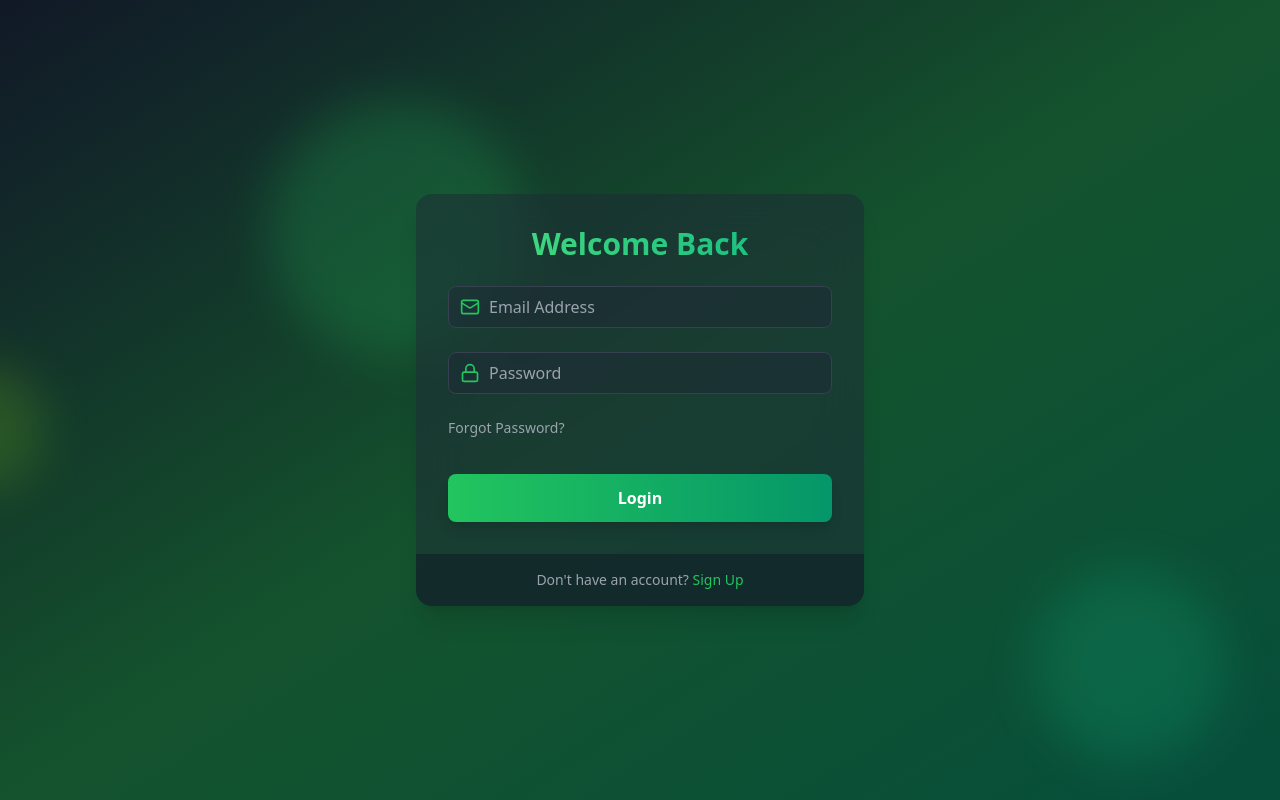
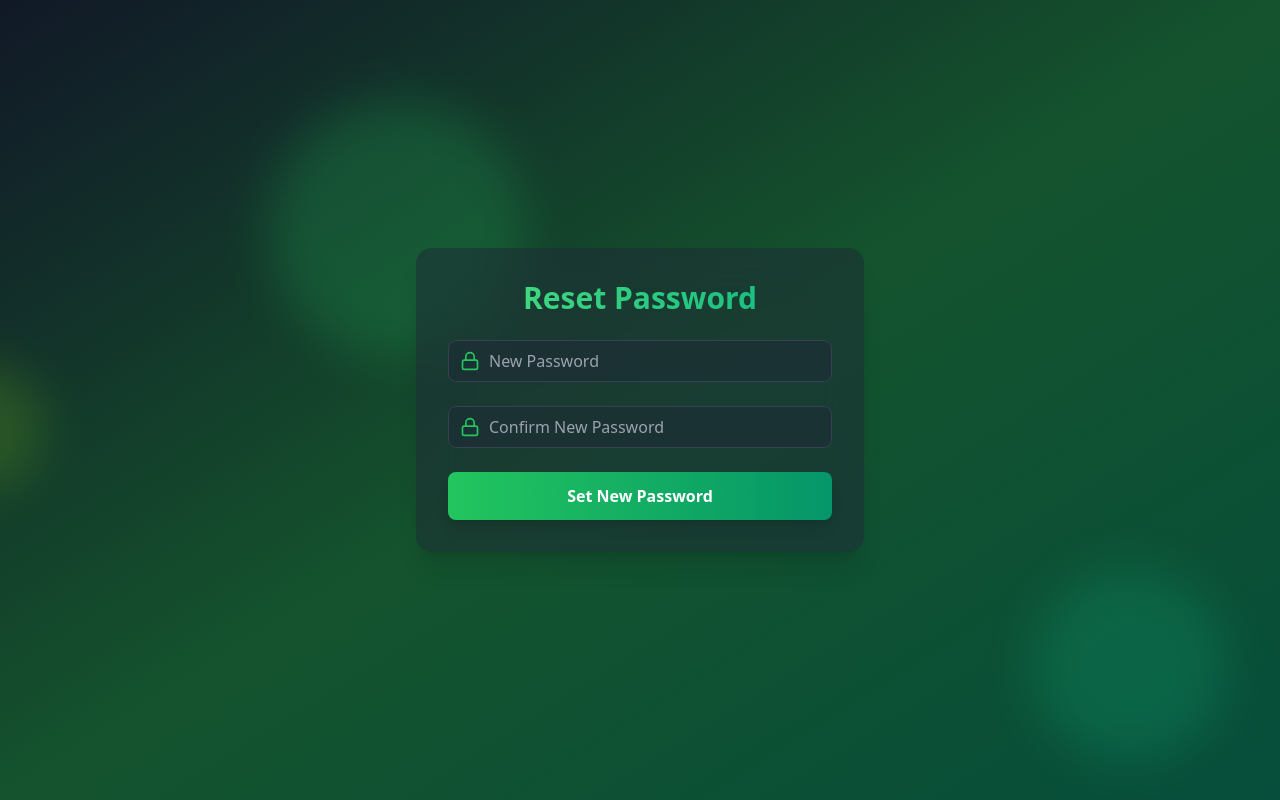
Before and after one commit to Ahteshamull/Internship_Auth, a React (Vite) app in the folder client/: page /reset-password/1 in a window 1280 px wide. Before the commit this address led to /login. Built offline with nearby package versions, Linux system fonts and the light colour scheme; no server answers.

Commit message:
reset Password set successfully

```diff
--- a/client/src/App.jsx
+++ b/client/src/App.jsx
@@ -9,6 +9,7 @@
 import { Toaster } from "react-hot-toast";
 import { useAuthStore } from "./Store/authStore";
 import ForgotPassword from "./Pages/ForgotPassword";
+import ResetPassword from "./Pages/ResetPassword";
 
 const ProtectedRoute = ({ children }) => {
   const { isAuthenticated, user } = useAuthStore();
@@ -115,6 +116,14 @@
             </ReAuthenticatedUser>
           }
         />
+        <Route
+          path="/reset-password/:token"
+          element={
+            <ReAuthenticatedUser>
+              <ResetPassword />
+            </ReAuthenticatedUser>
+          }
+        />
         <Route path="*" element={<Navigate to="/" replace />} />
       </Routes>
 
--- a/client/src/Pages/ForgotPassword.jsx
+++ b/client/src/Pages/ForgotPassword.jsx
@@ -2,7 +2,7 @@
 import { useState } from "react";
 
 import { ArrowLeft, Loader, Mail } from "lucide-react";
-import { Link } from "react-router-dom";
+import { Link } from "react-router";
 import { useAuthStore } from "../Store/authStore";
 import Input from "../Components/Input";
 
--- /dev/null
+++ b/client/src/Pages/ResetPassword.jsx
@@ -0,0 +1,88 @@
+import { useState } from "react";
+import { motion } from "framer-motion";
+
+import { useNavigate, useParams } from "react-router-dom";
+
+import { Lock } from "lucide-react";
+import toast from "react-hot-toast";
+import { useAuthStore } from "../Store/authStore";
+import Input from "../Components/Input";
+
+const ResetPassword = () => {
+  const [password, setPassword] = useState("");
+  const [confirmPassword, setConfirmPassword] = useState("");
+  const { resetPassword, error, isLoading, message } = useAuthStore();
+
+  const { token } = useParams();
+  const navigate = useNavigate();
+
+  const handleSubmit = async (e) => {
+    e.preventDefault();
+
+    if (password !== confirmPassword) {
+      alert("Passwords do not match");
+      return;
+    }
+    try {
+      await resetPassword(token, password);
+
+      toast.success(
+        "Password reset successfully, redirecting to login page..."
+      );
+      setTimeout(() => {
+        navigate("/login");
+      }, 2000);
+    } catch (error) {
+      console.error(error);
+      toast.error(error.message || "Error resetting password");
+    }
+  };
+
+  return (
+    <motion.div
+      initial={{ opacity: 0, y: 20 }}
+      animate={{ opacity: 1, y: 0 }}
+      transition={{ duration: 0.5 }}
+      className="max-w-md w-full bg-gray-800 bg-opacity-50 backdrop-filter backdrop-blur-xl rounded-2xl shadow-xl overflow-hidden"
+    >
+      <div className="p-8">
+        <h2 className="text-3xl font-bold mb-6 text-center bg-gradient-to-r from-green-400 to-emerald-500 text-transparent bg-clip-text">
+          Reset Password
+        </h2>
+        {error && <p className="text-red-500 text-sm mb-4">{error}</p>}
+        {message && <p className="text-green-500 text-sm mb-4">{message}</p>}
+
+        <form onSubmit={handleSubmit}>
+          <Input
+            icon={Lock}
+            type="password"
+            placeholder="New Password"
+            value={password}
+            onChange={(e) => setPassword(e.target.value)}
+            required
+          />
+
+          <Input
+            icon={Lock}
+            type="password"
+            placeholder="Confirm New Password"
+            value={confirmPassword}
+            onChange={(e) => setConfirmPassword(e.target.value)}
+            required
+          />
+
+          <motion.button
+            whileHover={{ scale: 1.02 }}
+            whileTap={{ scale: 0.98 }}
+            className="w-full py-3 px-4 bg-gradient-to-r from-green-500 to-emerald-600 text-white font-bold rounded-lg shadow-lg hover:from-green-600 hover:to-emerald-700 focus:outline-none focus:ring-2 focus:ring-green-500 focus:ring-offset-2 focus:ring-offset-gray-900 transition duration-200"
+            type="submit"
+            disabled={isLoading}
+          >
+            {isLoading ? "Resetting..." : "Set New Password"}
+          </motion.button>
+        </form>
+      </div>
+    </motion.div>
+  );
+};
+export default ResetPassword;
--- a/client/src/Store/authStore.js
+++ b/client/src/Store/authStore.js
@@ -125,7 +125,7 @@
     set({ isLoading: true, error: null });
     try {
       const response = await axios.post(`${API_URL}/reset-password/${token}`, {
-        password,
+        password
       });
       set({ message: response.data.message, isLoading: false });
     } catch (error) {
```
